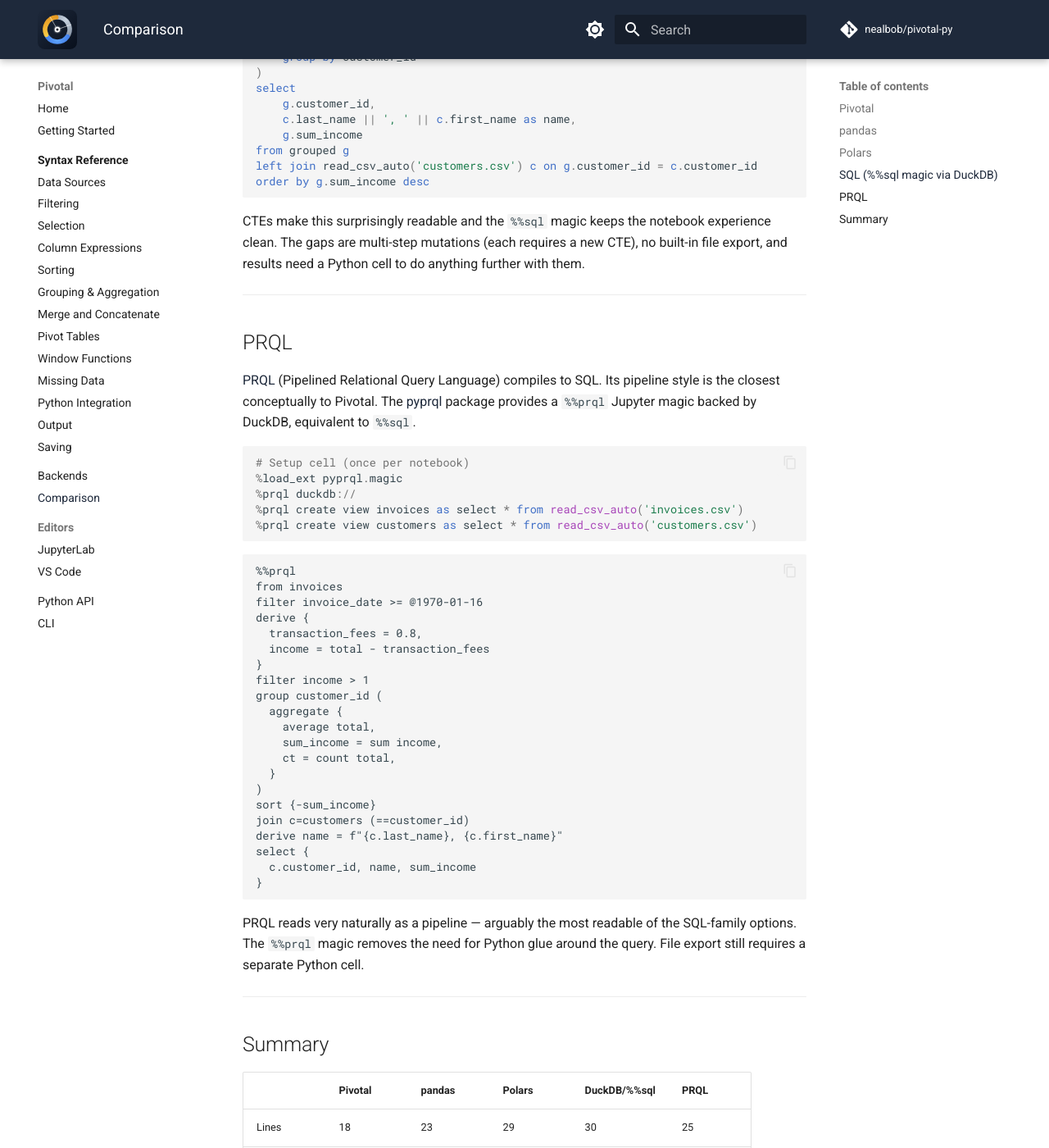
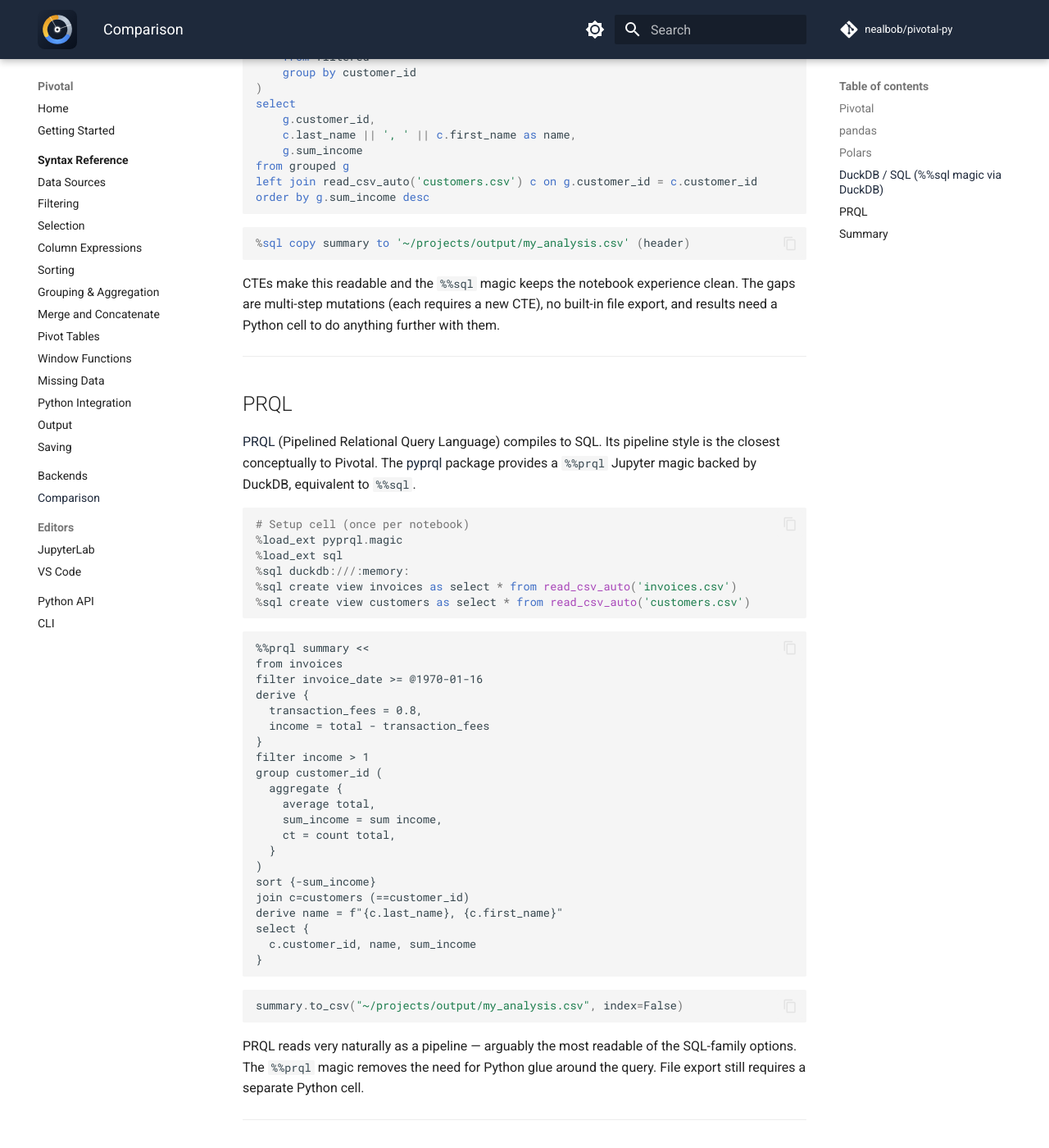
Before and after one commit to nealbob/pivotal-py, an MkDocs documentation site: the page built from docs/comparison.md, in a window 1280 px wide and 1400 px high, scrolled down 3017 px. Shown: the whole window at 82% size. Built offline with MkDocs 1.6.1 and Material for MkDocs 9.7.7, drawn with Linux system fonts in a browser that asks for light colours; comment, search, counter and statistics services are not loaded; some of the changed text lies outside the part shown.

Commit message:
docs: add CSV read/write to %%sql and PRQL examples, fix PRQL code
- %%sql: use create table + copy to save result
- PRQL: register CSV views via %sql, capture result with summary <<
- Remove !!! placeholder notes
- Update stats table

Co-Authored-By: Claude Sonnet 4.6 <noreply@anthropic.com>

````diff
--- a/docs/comparison.md
+++ b/docs/comparison.md
@@ -114,7 +114,7 @@ Fast and expressive, but every column reference requires `pl.col()` and every li
 
 ---
 
-## SQL (%%sql magic via DuckDB)
+## DuckDB / SQL (%%sql magic via DuckDB)
 
 [JupySQL](https://jupysql.ploomber.io/) provides `%%sql` cell magic backed by DuckDB, which means you can write clean SQL directly in a notebook cell.
 
@@ -126,6 +126,7 @@ Fast and expressive, but every column reference requires `pl.col()` and every li
 
 ```sql
 %%sql
+create or replace table summary as
 with enriched as (
     select *,
         0.8 as transaction_fees,
@@ -155,7 +156,11 @@ left join read_csv_auto('customers.csv') c on g.customer_id = c.customer_id
 order by g.sum_income desc
 ```
 
-CTEs make this surprisingly readable and the `%%sql` magic keeps the notebook experience clean. The gaps are multi-step mutations (each requires a new CTE), no built-in file export, and results need a Python cell to do anything further with them.
+```sql
+%sql copy summary to '~/projects/output/my_analysis.csv' (header)
+```
+
+CTEs make this  readable and the `%%sql` magic keeps the notebook experience clean. The gaps are multi-step mutations (each requires a new CTE), no built-in file export, and results need a Python cell to do anything further with them.
 
 ---
 
@@ -166,13 +171,14 @@ CTEs make this surprisingly readable and the `%%sql` magic keeps the notebook ex
 ```python
 # Setup cell (once per notebook)
 %load_ext pyprql.magic
-%prql duckdb://
-%prql create view invoices as select * from read_csv_auto('invoices.csv')
-%prql create view customers as select * from read_csv_auto('customers.csv')
+%load_ext sql
+%sql duckdb:///:memory:
+%sql create view invoices as select * from read_csv_auto('invoices.csv')
+%sql create view customers as select * from read_csv_auto('customers.csv')
 ```
 
 ```
-%%prql
+%%prql summary <<
 from invoices
 filter invoice_date >= @1970-01-16
 derive {
@@ -195,6 +201,10 @@ select {
 }
 ```
 
+```python
+summary.to_csv("~/projects/output/my_analysis.csv", index=False)
+```
+
 PRQL reads very naturally as a pipeline — arguably the most readable of the SQL-family options. The `%%prql` magic removes the need for Python glue around the query. File export still requires a separate Python cell.
 
 ---
@@ -203,9 +213,9 @@ PRQL reads very naturally as a pipeline — arguably the most readable of the SQ
 
 | | Pivotal | pandas | Polars | DuckDB/%%sql | PRQL |
 |---|---|---|---|---|---|
-| Lines | 18 | 23 | 29 | 30 | 25 |
-| Characters | 539 | 866 | 911 | 668 | 589 |
-| Key presses | 534 | 937 | 983 | 647 | 628 |
-| Tokens | 101 | 256 | 299 | 151 | 139 |
+| Lines | 18 | 23 | 29 | 32 | 27 |
+| Characters | 539 | 866 | 911 | 769 | 685 |
+| Key presses | 534 | 937 | 983 | 753 | 738 |
+| Tokens | 101 | 256 | 299 | 176 | 169 |
 
 Key press count assumes shift+key = 2 presses for special characters (`(`, `"`, `_`, `{` etc.) and uppercase letters. SQL keywords are written lowercase since SQL is case-insensitive. Token count is an approximation of LLM tokenisation (words and punctuation as separate tokens).
````
Also changed, not shown: docs/count_stats.py (+10 -6 lines).
